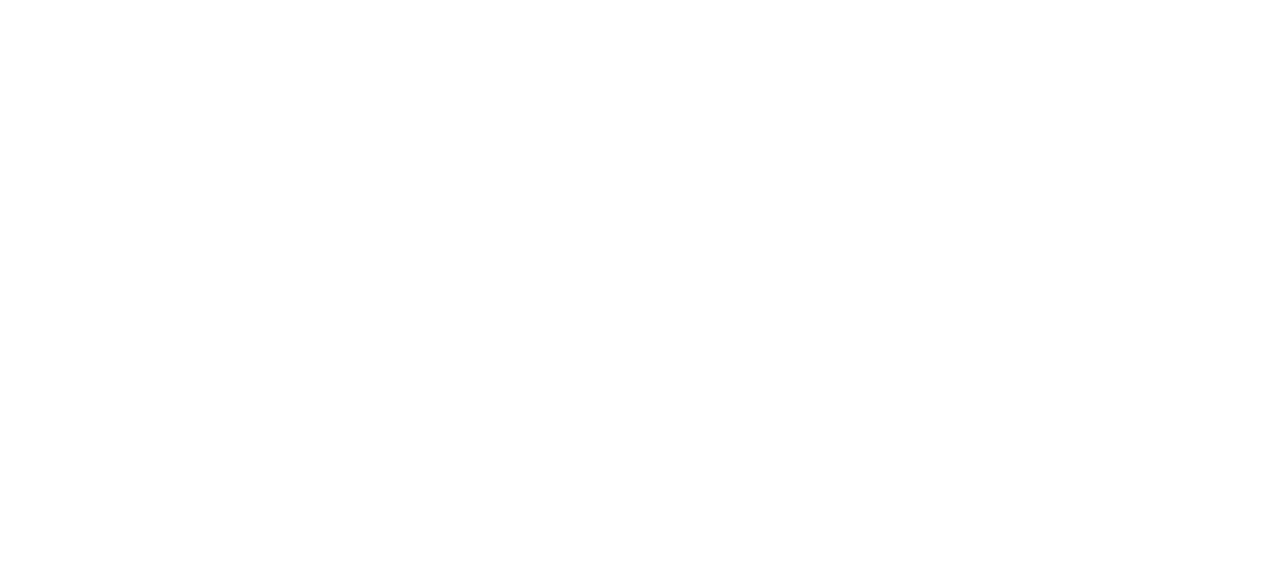
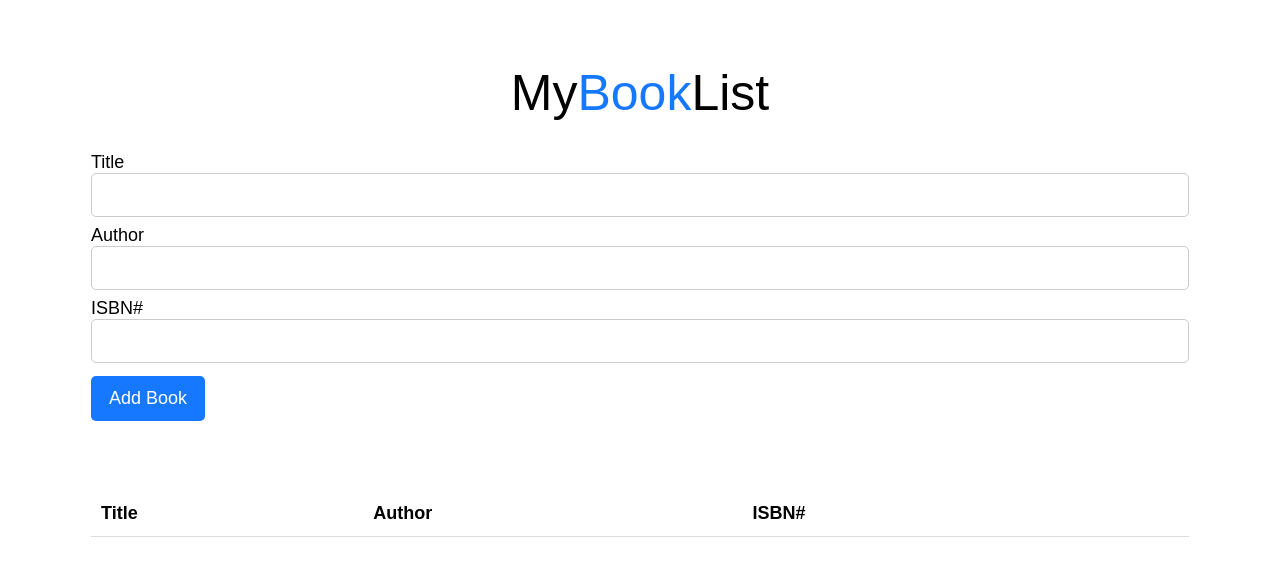
Before and after one commit to acciojob/book-list-VijayaboopathiE, a website: page main.html in a window 1280 px wide. Drawn offline with Linux system fonts and the light colour scheme.

Commit message:
created a submission

```diff
--- a/main.html
+++ b/main.html
@@ -1,15 +1,56 @@
 <!DOCTYPE html>
-
 <html>
 
 <head>
-	<link rel="stylesheet" href="styles.css">
+    <link rel="stylesheet" href="styles.css">
 </head>
 
 <body>
-	<!-- the entire body must be written by student -->
-    <script type="text/javascript" src="./script.js">
-</script>
+
+    <div class="container">
+
+        <h1>My<span>Book</span>List</h1>
+
+        <form id="book-form">
+
+            <div class="form-group">
+                <label for="title">Title</label>
+                <input type="text" id="title">
+            </div>
+
+            <div class="form-group">
+                <label for="author">Author</label>
+                <input type="text" id="author">
+            </div>
+
+            <div class="form-group">
+                <label for="isbn">ISBN#</label>
+                <input type="text" id="isbn">
+            </div>
+
+            <input type="submit" value="Add Book" id="submit">
+
+        </form>
+
+        <table class="table table-striped">
+
+            <thead>
+                <tr>
+                    <th>Title</th>
+                    <th>Author</th>
+                    <th>ISBN#</th>
+                    <th></th>
+                </tr>
+            </thead>
+
+            <tbody id="book-list">
+            </tbody>
+
+        </table>
+
+    </div>
+
+    <script type="text/javascript" src="./script.js"></script>
 
 </body>
 
--- a/script.js
+++ b/script.js
@@ -1 +1,47 @@
 //your JS code here. If required.
+const bookForm = document.getElementById("book-form");
+
+const bookList = document.getElementById("book-list");
+
+bookForm.addEventListener("submit", function(event) {
+
+    event.preventDefault();
+
+    const title = document.getElementById("title").value;
+    const author = document.getElementById("author").value;
+    const isbn = document.getElementById("isbn").value;
+
+    if (title === "" || author === "" || isbn === "") {
+        alert("Please fill in all fields");
+        return;
+    }
+
+    const row = document.createElement("tr");
+
+    row.innerHTML = `
+        <td>${title}</td>
+        <td>${author}</td>
+        <td>${isbn}</td>
+        <td>
+            <button class="delete">X</button>
+        </td>
+    `;
+
+    bookList.appendChild(row);
+
+    document.getElementById("title").value = "";
+    document.getElementById("author").value = "";
+    document.getElementById("isbn").value = "";
+});
+
+
+// Delete book
+bookList.addEventListener("click", function(event) {
+
+    if (event.target.classList.contains("delete")) {
+
+        event.target.parentElement.parentElement.remove();
+
+    }
+
+});
--- a/styles.css
+++ b/styles.css
@@ -1 +1,85 @@
 /*  your css code here. If applicable */
+body {
+    font-family: Arial, sans-serif;
+    margin: 0;
+    padding: 30px;
+}
+
+.container {
+    width: 90%;
+    margin: auto;
+}
+
+h1 {
+    text-align: center;
+    font-size: 50px;
+    font-weight: 300;
+    margin-bottom: 30px;
+}
+
+h1 span {
+    color: #1677ff;
+}
+
+.form-group {
+    margin-bottom: 8px;
+}
+
+label {
+    display: block;
+    font-size: 18px;
+}
+
+input[type="text"] {
+    width: 100%;
+    box-sizing: border-box;
+    padding: 12px;
+    border: 1px solid #ccc;
+    border-radius: 5px;
+    font-size: 16px;
+}
+
+#submit {
+    margin-top: 5px;
+    padding: 12px 18px;
+    background-color: #1677ff;
+    color: white;
+    border: none;
+    border-radius: 5px;
+    font-size: 18px;
+    cursor: pointer;
+}
+
+#submit:hover {
+    background-color: #005edb;
+}
+
+table {
+    width: 100%;
+    margin-top: 70px;
+    border-collapse: collapse;
+}
+
+th,
+td {
+    text-align: left;
+    padding: 12px 10px;
+    border-bottom: 1px solid #ddd;
+}
+
+th {
+    font-size: 18px;
+}
+
+.delete {
+    background-color: #dc3545;
+    color: white;
+    border: none;
+    padding: 8px 12px;
+    border-radius: 4px;
+    cursor: pointer;
+}
+
+.delete:hover {
+    background-color: #b02a37;
+}
```
